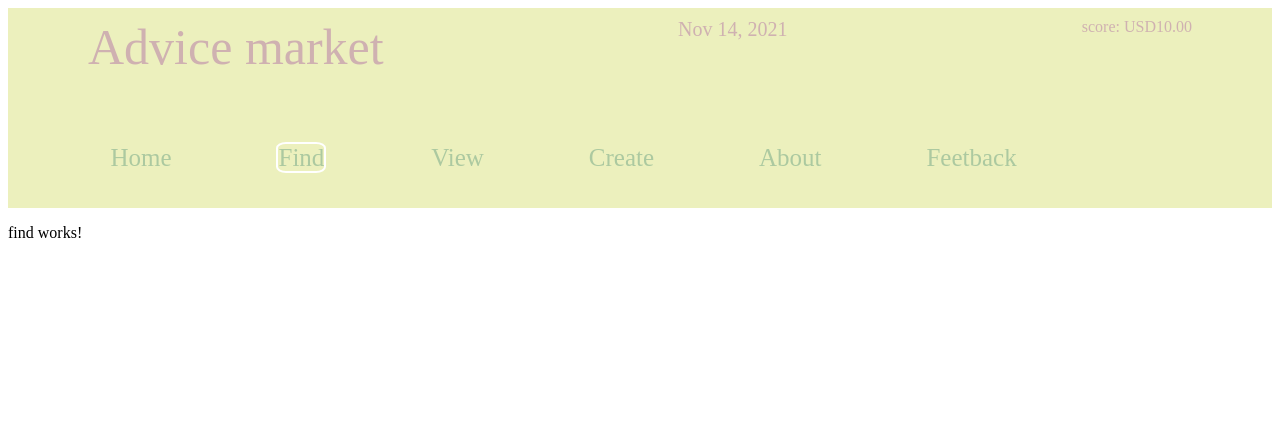
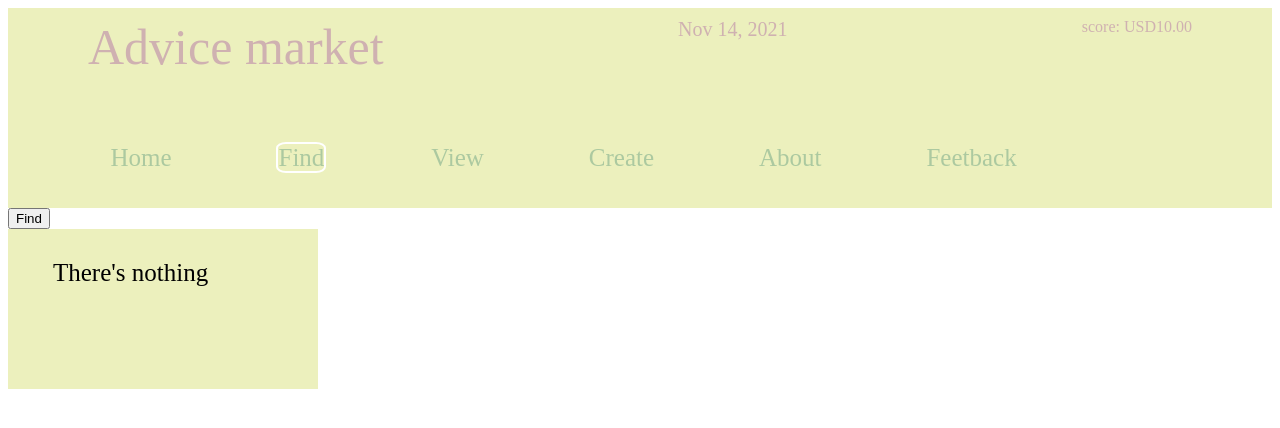
Before and after one commit to webjsworker/Aliaksei_Yudziankou_tasks, an Angular app in the folder my-project/: page /find in a window 1280 px wide. Shown: the top 428 px of the page. Built offline with nearby package versions, Linux system fonts and the light colour scheme.

Commit message:
feat: add ngIf, onclick, GET-request

```diff
--- a/my-project/src/app/about/about.component.html
+++ b/my-project/src/app/about/about.component.html
@@ -4,11 +4,22 @@
         <li>Routing.</li>
         <li>Pipes:  date, currency with parameters. </li>
         <li>One-way binding.</li>
+        <li>OnClick events (button)</li>
+        <li>Find componets. GET request. API end pionts</li>
+        <li>Pre-loader</li>
+        <li>*ngIf</li>
         <li></li>
     </ul>
-    <ul> future goals
+    <ul> <h3>future goals</h3>
         <li>Two-way binding</li>
-        <li>OnClick events</li>
-        <li>Find componets. GET request. API end pionts</li>
+        <li>Pre-loader between finding components</li>
+        <li>Add style for advice card</li>
+        <li>Form for creating new card</li>
+        <li>ng Style</li>
+
+        <li>Add someshing to Home page. Image, text</li>
+
+
+
     </ul>
 </div>
--- a/my-project/src/app/find/find.component.html
+++ b/my-project/src/app/find/find.component.html
@@ -1 +1,19 @@
-<p>find works!</p>
+
+<button (click)="getAdvice()"> Find  </button>
+<div class="advice"  *ngIf="vision" >
+    <h4>Advice card</h4>
+    <li>{{activity}}</li>
+    <li>{{type}}</li>
+    <li>{{participants}}</li>
+    <li>{{price}}</li>
+    <li>{{link}}</li>
+    <li>{{key}}</li>
+    <li>{{accessibility}}</li>
+</div>
+
+<div class="advice__hidden" *ngIf="!vision">
+    <ul>
+    <li>There's nothing </li>
+    <li *ngIf="loading">... Loading</li>
+    </ul>
+    </div>
--- a/my-project/src/app/find/find.component.scss
+++ b/my-project/src/app/find/find.component.scss
@@ -0,0 +1,27 @@
+.advice{
+    font-size: 25px;
+    background-color: rgb(236, 240, 189);
+    width:500px;
+    padding: 20px;
+li{
+
+    list-style-type: none;
+}
+
+
+
+}
+.advice__hidden{
+    font-size: 25px;
+    background-color: rgb(236, 240, 189);
+    width:300px;
+    height: 150px;
+    padding: 5px;
+    ul{
+
+    }
+    li{
+         margin:   0 auto ;
+           list-style-type: none;
+    }
+}
--- a/my-project/src/app/find/find.component.ts
+++ b/my-project/src/app/find/find.component.ts
@@ -7,7 +7,43 @@ import { Component, OnInit } from '@angular/core';
 })
 export class FindComponent implements OnInit {
 
+  public vision: boolean = false;
+  public loading: boolean = false;
+  public activity: string = "";
+  public type: string =  '';
+  public participants: number = 0  ;
+  public price: number = 0 ;
+  public link: string =  '';
+  public key: string =  '';
+  public accessibility: number = 0 ;
+
   constructor() { }
+
+  async  getAdvice() {
+    this.loading = true;
+    const URL = `https://www.boredapi.com/api/activity?participants=1`
+    try{
+let res = await fetch(URL);
+    let advice = await res.json();
+
+    this.loading = false;
+
+    this.activity = advice.activity
+    this.type = advice.type
+    this.participants = advice.participants
+    this.price = advice.price
+    this.link = advice.link
+    this.key = advice.key
+    this.accessibility = advice.accessibility
+    this.vision= true;
+
+
+    /* console.log(advice)
+    console.log("prece = " + advice.price) */
+} catch (err){
+        console.log(err)
+    }
+  }
 
   ngOnInit(): void {
   }
```
